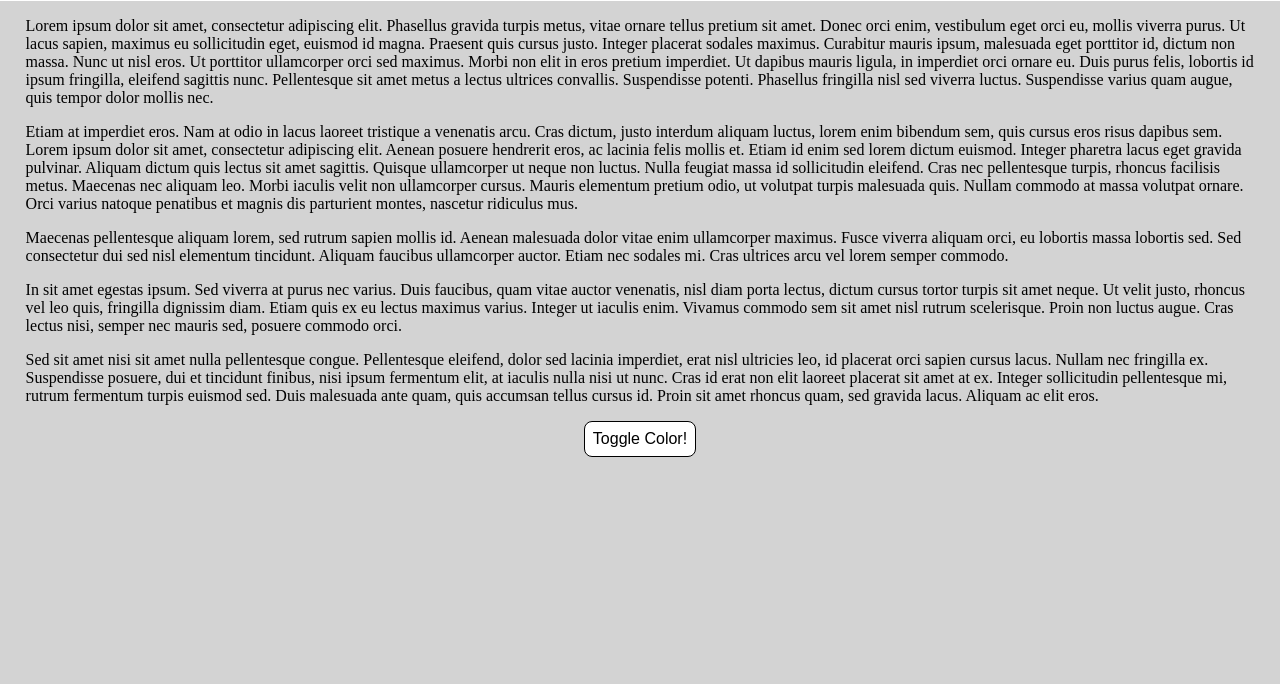
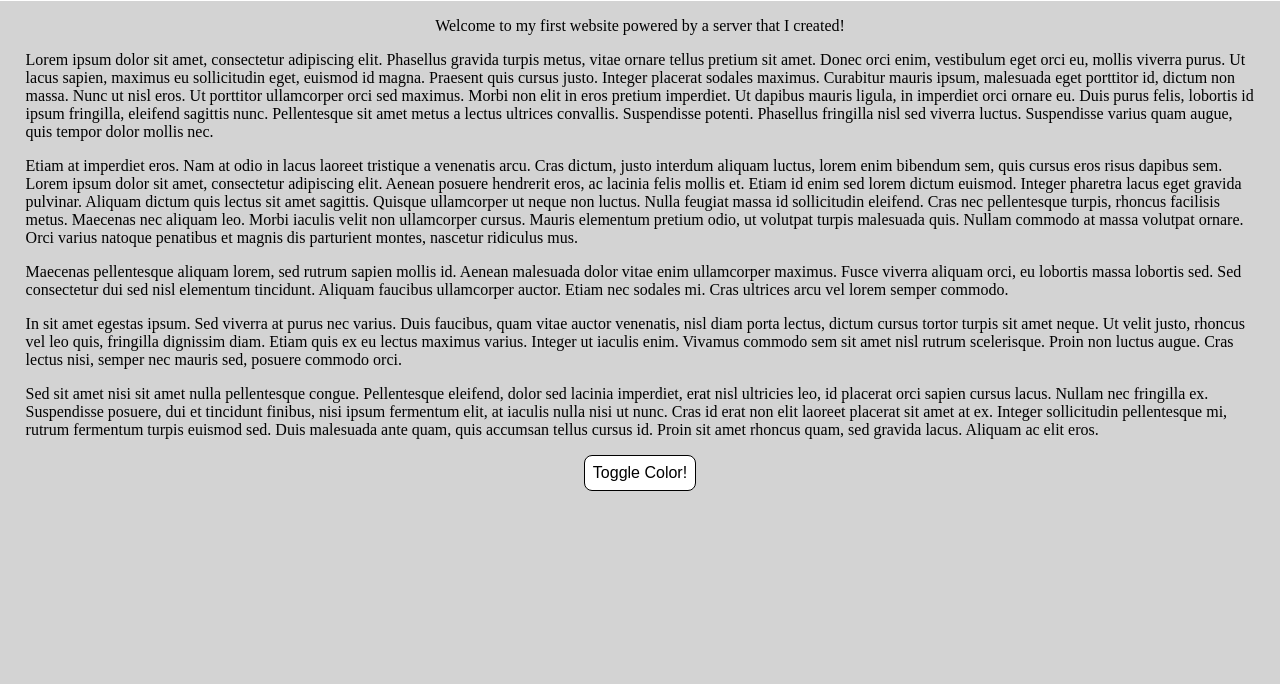
Before and after one commit to djcrago/basic-informational-site, a website: page index.html in a window 1280 px wide. Shown: the part 116-800 px from the top of the page. Drawn offline with Linux system fonts and the light colour scheme.

Commit message:
Add simple text

```diff
--- a/index.html
+++ b/index.html
@@ -15,6 +15,7 @@
       <a href="/contact-me">Contact Page</a>
     </nav>
     <main>
+      <p>Welcome to my first website powered by a server that I created!</p>
       <p>
         Lorem ipsum dolor sit amet, consectetur adipiscing elit. Phasellus
         gravida turpis metus, vitae ornare tellus pretium sit amet. Donec orci
```
Also changed, not shown: about.html (+1 -0 lines).
